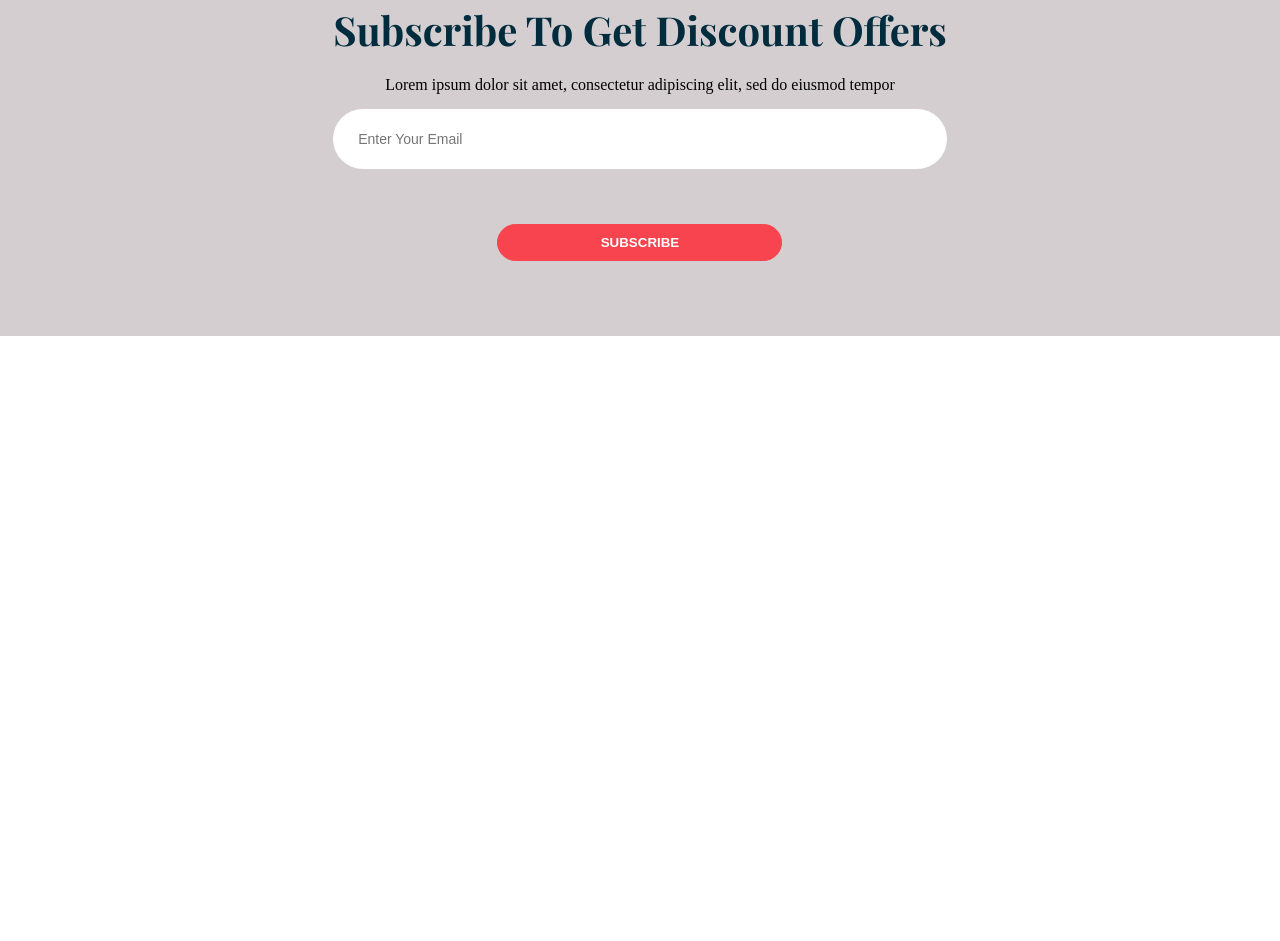
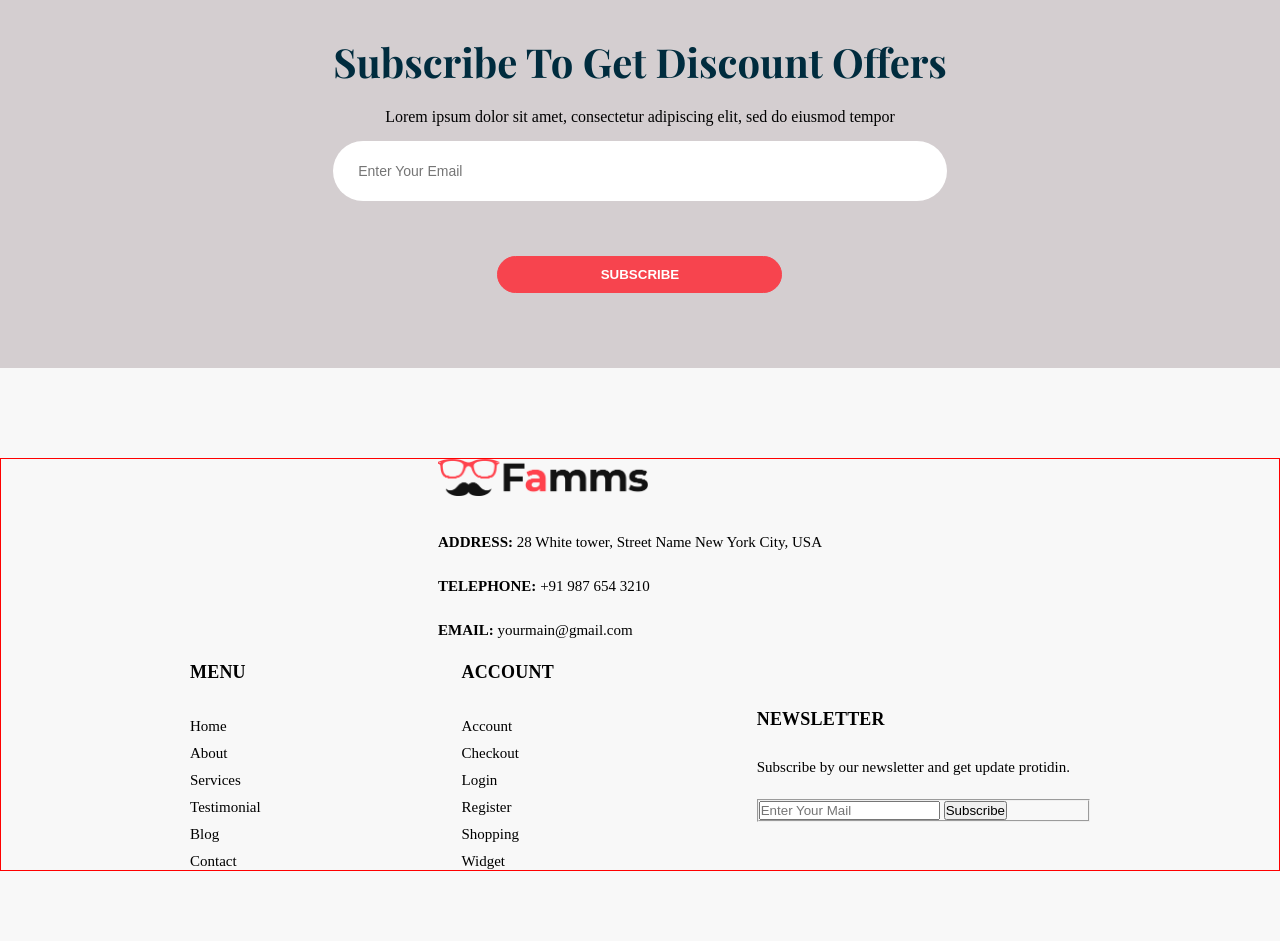
Before and after one commit to krisha2551/Famms-min-width, a plain HTML site: page index.html in a window 1280 px wide. Shown: the part 3367-4308 px from the top of the page. Before the commit the page ends 3703 px from the top, so only its background shows below. Drawn offline with nearby package versions, Linux system fonts and the light colour scheme; a web font is replaced by a local one.

Commit message:
working on

```diff
--- a/index.html
+++ b/index.html
@@ -503,6 +503,77 @@
       </div>
    </section>
 
+   <footer>
+      <div class="container">
+         <div class="row">
+            <div class="col-md-4">
+                <div class="full">
+                   <div class="logo_footer">
+                     <a href="#"><img width="210" src="img/logo.png" alt="#"></a>
+                   </div>
+                   <div class="information_f">
+                     <p><strong>ADDRESS:</strong> 28 White tower, Street Name New York City, USA</p>
+                     <p><strong>TELEPHONE:</strong> +91 987 654 3210</p>
+                     <p><strong>EMAIL:</strong> yourmain@gmail.com</p>
+                   </div>
+                </div>
+            </div>
+            <div class="col-md-8">
+               <div class="row">
+               <div class="col-md-7">
+                  <div class="row">
+                     <div class="col-md-6">
+                  <div class="f_menu">
+                     <h3>Menu</h3>
+                     <ul>
+                        <li><a href="#">Home</a></li>
+                        <li><a href="#">About</a></li>
+                        <li><a href="#">Services</a></li>
+                        <li><a href="#">Testimonial</a></li>
+                        <li><a href="#">Blog</a></li>
+                        <li><a href="#">Contact</a></li>
+                     </ul>
+                  </div>
+               </div>
+               <div class="col-md-6">
+                  <div class="f_menu">
+                     <h3>Account</h3>
+                     <ul>
+                        <li><a href="#">Account</a></li>
+                        <li><a href="#">Checkout</a></li>
+                        <li><a href="#">Login</a></li>
+                        <li><a href="#">Register</a></li>
+                        <li><a href="#">Shopping</a></li>
+                        <li><a href="#">Widget</a></li>
+                     </ul>
+                  </div>
+               </div>
+                  </div>
+               </div>
+               <div class="col-md-5">
+                  <div class="f_menu">
+                     <h3>Newsletter</h3>
+                     <div class="information_f">
+                       <p>Subscribe by our newsletter and get update protidin.</p>
+                     </div>
+                     <div class="form_sub">
+                        <form>
+                           <fieldset>
+                              <div class="field">
+                                 <input type="email" placeholder="Enter Your Mail" name="email">
+                                 <input type="submit" value="Subscribe">
+                              </div>
+                           </fieldset>
+                        </form>
+                     </div>
+                  </div>
+               </div>
+               </div>
+            </div>
+         </div>
+      </div>
+   </footer>
+
 <script src="https://cdnjs.cloudflare.com/ajax/libs/jquery/3.7.1/jquery.min.js" integrity="sha512-v2CJ7UaYy4JwqLDIrZUI/4hqeoQieOmAZNXBeQyjo21dadnwR+8ZaIJVT8EE2iyI61OV8e6M8PP2/4hpQINQ/g==" crossorigin="anonymous" referrerpolicy="no-referrer"></script>
 <script type="text/javascript" src="https://cdn.jsdelivr.net/npm/slick-carousel@1.8.1/slick/slick.min.js"></script>
 
--- a/style.css
+++ b/style.css
@@ -234,12 +234,12 @@
 .box2 {
     position: relative;
     margin-top: 25px;
-    padding: 35px 35px;
+    padding: 35px;
     background-color: #f7f8f9;
     transition: all .3s;
     overflow: hidden;
     box-shadow: 5px 5px 5px -5px rgba(0, 0, 0, .2);
-    border: solid #fff 10px;
+    border: 10px solid #fff;
 }
 
 .option_container {
@@ -301,17 +301,19 @@
 }
 
 .box2 .detail-box h5 {
+    font-family:"Montserrat", serif;
     font-size: 18px;
-    margin-top: 10px;
+    margin: 10px 0px 8px;
     font-weight: 700;
     line-height: 1.2;
 }
 
 .box2 .detail-box h6 {
-    margin-top: 10px;
+    margin: 10px 0px 8px;
     color: #002c3e;
     font-weight: 600;
-
+    font-size: 16px;
+    font-family:"Montserrat", serif;
 }
 
 .btn-box {
@@ -409,3 +411,58 @@
     color: #f7444e;
     border: 1px solid #f7444e;
 }
+
+footer {
+    background: #f8f8f8;
+    padding: 90px 0 70px;
+    display: block;
+}
+
+.logo_footer {
+    margin-bottom: 30px;
+}
+
+.information_f p {
+    margin-bottom: 19px;
+    line-height: 25px;
+    font-size: 15px;
+   padding-right: 20px;
+}
+
+strong {
+    font-weight: bolder;
+}
+
+.f_menu {
+    float: left;
+    width: 100%;
+}
+
+.f_menu h3 {
+    font-size: 18px;
+    font-weight: 700;
+    text-transform: uppercase;
+    letter-spacing: 0.2px;
+    margin-bottom: 25px;
+}
+
+.f_menu ul {
+    list-style: none;
+    padding: 0;
+    margin: 0;
+}
+
+.f_menu ul li {
+    float: left;
+    width: 100%;
+}
+
+.f_menu ul li a {
+    font-size: 15px;
+    color: #000;
+    margin-bottom: 0;
+    float: left;
+    width: 100%;
+    margin-top: 10px;
+    text-decoration: none;
+}
```
